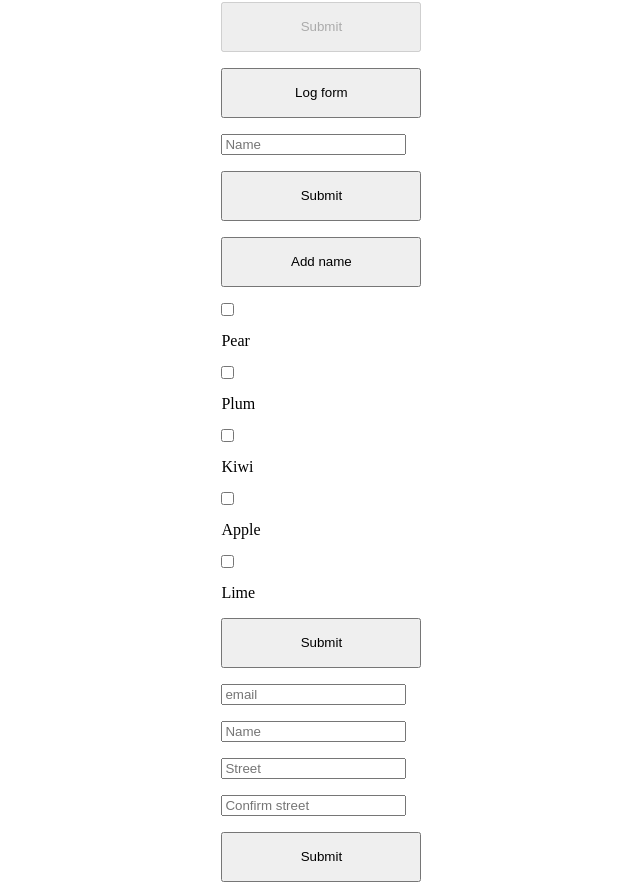
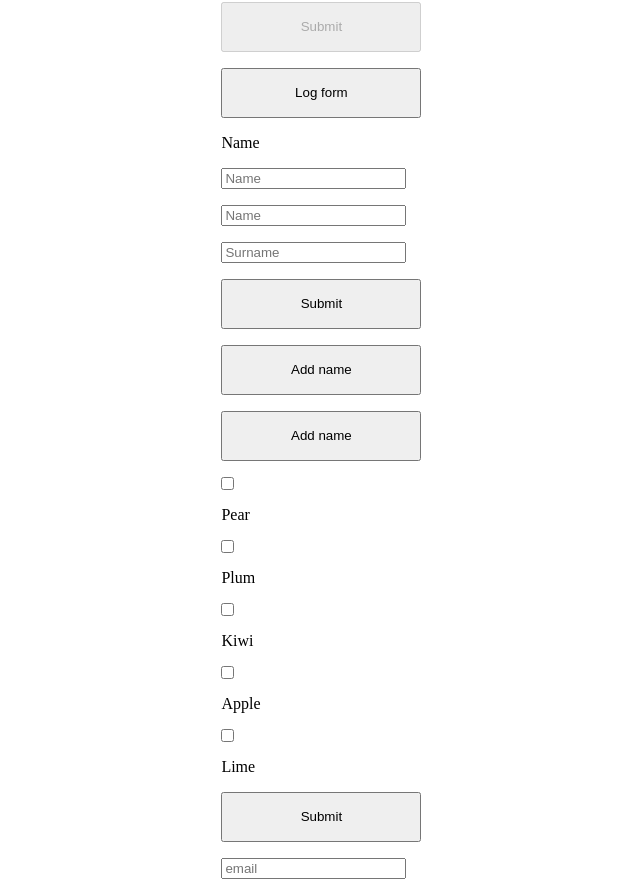
Before and after one commit to JoranRC/angular-forms-practice, an Angular app: page / in a window 1280 px wide. Shown: the part 1109-2002 px from the top of the page, without its empty margins (269-909 px from the left). Built offline with nearby package versions, Linux system fonts and the light colour scheme.

Commit message:
Several form improvements

```diff
--- a/src/app/common-input-types/common-input-types.component.html
+++ b/src/app/common-input-types/common-input-types.component.html
@@ -1 +1,3 @@
 <p>common-input-types works!</p>
+
+Radio buttons and dropdowns
--- a/src/app/form-array/form-array.component.html
+++ b/src/app/form-array/form-array.component.html
@@ -2,18 +2,32 @@
       (ngSubmit)="submitForm()"
       novalidate>
 
-  <div>
-    <label formArrayName="names"
-           *ngFor="let person of getFormArray().controls; let i=index">
+  <label formArrayName="names"
+         *ngFor="let name of getFormNamesArray().controls; let i=index">
+    Name
+    <input type="text"
+           placeholder="Name"
+           [formControlName]="i" />
+  </label>
+
+  <div formArrayName="namesAndSurnames"
+       *ngFor="let nameAndSurname of getFormNamesAndSurnamesArray().controls; let i=index">
+    <label [formGroupName]="i">
       <input type="text"
              placeholder="Name"
-             [formControlName]="i" />
+             formControlName="name" />
     </label>
-
+    <label [formGroupName]="i">
+      <input type="text"
+             placeholder="Surname"
+             formControlName="surname" />
+    </label>
   </div>
 
   <button [disabled]="reactiveForm.invalid "
           type="submit">Submit</button>
   <button type="button"
-          (click)="addFromControl()">Add name</button>
+          (click)="addFormControl()">Add name</button>
+  <button type="button"
+          (click)="addFormGroup()">Add name</button>
 </form>
--- a/src/app/form-array/form-array.component.ts
+++ b/src/app/form-array/form-array.component.ts
@@ -14,17 +14,28 @@ export class FormArrayComponent implements OnInit {
   ngOnInit(): void {
     this.reactiveForm = this.fb.group({
       names: this.fb.array([]),
+      namesAndSurnames: this.fb.array([]),
     });
 
-    this.addFromControl();
+    this.addFormControl();
+    this.addFormGroup();
   }
 
-  getFormArray(): FormArray {
+  getFormNamesArray(): FormArray {
     return this.reactiveForm.get('names') as FormArray;
   }
 
-  addFromControl(): void {
-      this.getFormArray().controls.push(new FormControl())
+  getFormNamesAndSurnamesArray(): FormArray {
+    return this.reactiveForm.get('namesAndSurnames') as FormArray;
+  }
+
+  addFormControl(): void {
+    this.getFormNamesArray().push(this.fb.control(''));
+    this.reactiveForm.reset();
+  }
+
+  addFormGroup(): void {
+      this.getFormNamesAndSurnamesArray().push(this.fb.group({name: this.fb.control(''), surname: this.fb.control('')}))
   }
 
   submitForm(): void {
--- a/src/app/nested-form-groups/nested-form-groups.component.html
+++ b/src/app/nested-form-groups/nested-form-groups.component.html
@@ -26,7 +26,7 @@
     </label>
   </div>
 
-  <div *ngIf="displayAdressError">
+  <div *ngIf="displayAdressError && reactiveForm.get('adress').errors?.adressDoesNotMatch">
     Error: street is not the same
   </div>
 
@@ -34,6 +34,6 @@
           type="submit">Submit</button>
   <button type="button"
           (click)="logForm()">Log form</button>
-          <button type="button"
+  <button type="button"
           (click)="logAdressForm()">Log adress form</button>
 </form>
--- a/src/app/nested-form-groups/nested-form-groups.component.ts
+++ b/src/app/nested-form-groups/nested-form-groups.component.ts
@@ -30,6 +30,7 @@ export class NestedFormGroupsComponent implements OnInit {
     });
 
     this.reactiveForm.get('adress').setValidators(this.customValidation());
+    this.reactiveForm.get('adress').updateValueAndValidity();
     this.reactiveForm.get('adress').get('streetConfirm').valueChanges.pipe(debounceTime(1000)).subscribe(value => this.checkAdressFormGroupForErrors());
   }
 
--- a/src/app/reactive-form/reactive-form.component.ts
+++ b/src/app/reactive-form/reactive-form.component.ts
@@ -37,7 +37,7 @@ export class ReactiveFormComponent implements OnInit {
   populateForm(): void {
     //use setValue to set all the formcontrols, use patchValue if you want to set the values of a subset of the formcontrols
     this.reactiveForm.patchValue({
-      firstName: 'John',
+      firstName: 'John'
     });
   }
 
```
